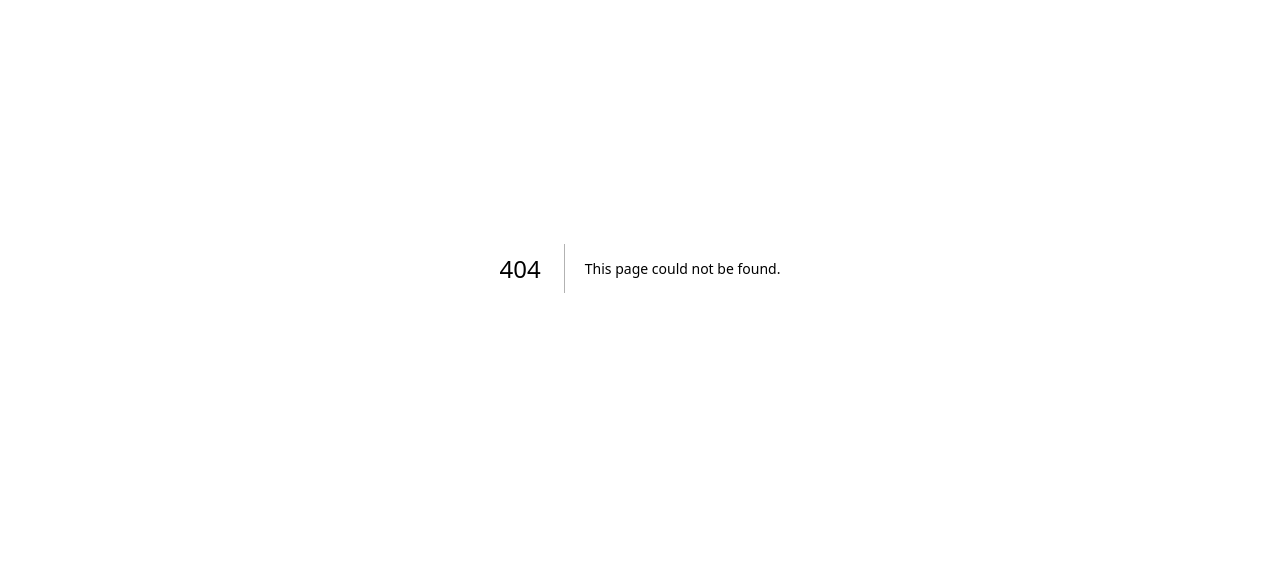
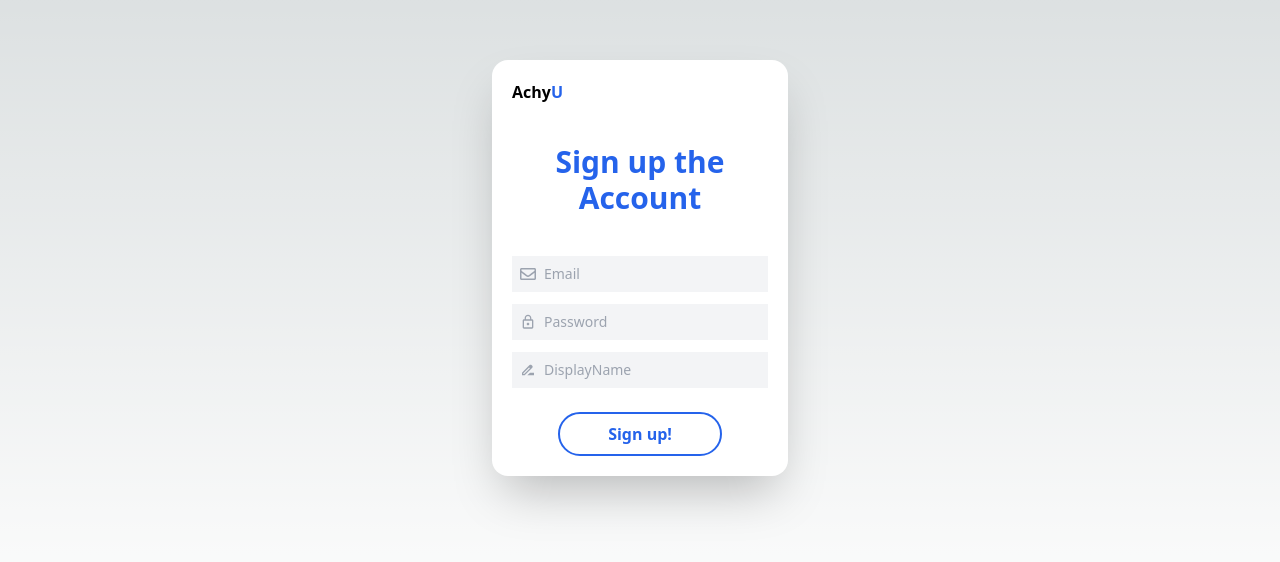
Before and after one commit to achyu-nitkc/achyu-frontend, a Next.js app: page /signup in a window 1280 px wide. Before the commit this address had no page. Shown: the part 132-694 px from the top of the page. Built offline with nearby package versions, Linux system fonts and the light colour scheme.

Commit message:
complete authentication

```diff
--- /dev/null
+++ b/pages/home/index.js
@@ -0,0 +1,7 @@
+
+export default function Home(){
+
+    return (
+        <h1>Hello Home!!</h1>
+    )
+}
--- a/pages/login/index.js
+++ b/pages/login/index.js
@@ -35,9 +35,9 @@ export default function Login() {
                 const jwt = await response.text()
                 const expires = new Date()
                 expires.setMonth(expires.getMonth()+3)
-                document.cookie = `token=${jwt};expires=${expires.toUTCString()};path=/login`
-                //router.push("#")
-            } else if (response.status == 401) {
+                document.cookie = `token=${jwt};expires=${expires.toUTCString()};path=/`
+                await router.push("/home")
+            } else if (response.status === 401) {
                 console.log("login failed")
             }
         } catch (error) {
@@ -92,7 +92,7 @@ export default function Login() {
                         <h2 className={"text-3xl font-bold mb-2"}>Get started!</h2>
                         <div className={"border-2 w-10 border-white inline-block mb-2"}></div>
                         <p className={"mb-2"}>Share your region state.</p>
-                        <Link href={"#"}
+                        <Link href={"/signup"}
                               className={"border-2 border-white rounded-full px-12 py-2 inline-block font-semibold hover:bg-white hover:text-blue-600"}>Sign
                             Up</Link>
                     </div>
--- /dev/null
+++ b/pages/signup/index.js
@@ -0,0 +1,100 @@
+import Head from "next/head"
+import Link from "next/link"
+import {FaRegEnvelope} from "react-icons/fa";
+import {MdLockOutline,MdDriveFileRenameOutline} from "react-icons/md";
+import {useState} from "react";
+import {useRouter} from "next/router";
+
+export default function Signup() {
+    const [formData,setFormData] = useState({
+        Email:"",
+        Password:"",
+        DisplayName:""
+    })
+    const router = useRouter()
+
+    const handleChange = (e) => {
+        const {name,value} = e.target
+        setFormData({
+            ...formData,
+            [name]:value,
+        })
+    }
+
+    const handleSubmit = async (e) => {
+        e.preventDefault()
+        try {
+            console.log(formData)
+            const response = await fetch(
+                "http://localhost:8080/create",{
+                    method: "POST",
+                    headers: {
+                        "Content-Type":"application/json"
+                    },
+                    body: JSON.stringify(formData)
+                }
+            )
+            if (response.ok) {
+                const jwt = await response.text()
+                const expires = new Date()
+                expires.setMinutes(expires.getMinutes() + 5)
+                document.cookie = `token=${jwt};expires=${expires.toUTCString()};path=/signup`
+                await router.push("/verify")
+            } else if (response.status == 401) {
+                console.log("signup failed")
+            }
+        } catch (error) {
+            console.log(error)
+        }
+    }
+
+    return (
+        <div className={"flex flex-col items-center justify-center min-h-screen py-2"}>
+            <Head>
+                <title>Signup</title>
+                <link rel={"icon"} href={"/public/favicon.ico"}/>
+            </Head>
+            <main className={"flex flex-col items-center justify-center w-full flex-1 px-20 text-center"}>
+                <div className={"flex-col bg-white rounded-2xl min-w-min shadow-2xl flex w-1/4 max-w-4xl p-5"}>
+                    <div className={"text-left font-bold"}>
+                        Achy<span className={"text-blue-600"}>U</span>
+                    </div>
+                    <div className={"py-10"}>
+                        <h2 className={"text-3xl font-bold text-blue-600"}>
+                            Sign up the Account
+                        </h2>
+                    </div>
+                    <form onSubmit={handleSubmit} className={"flex flex-col items-center"}>
+                        <div className={"bg-gray-100 w-64 p-2 flex items-center mb-3"}>
+                            <FaRegEnvelope className={"text-gray-400 mr-2"}/>
+                            <input type={"email"} name={"Email"}
+                                   placeholder={"Email"}
+                                   onChange={handleChange}
+                                   required className={"bg-gray-100 outline-none text-sm flex-1"}/>
+                        </div>
+
+                        <div className={"bg-gray-100 w-64 p-2 flex items-center mb-3"}>
+                            <MdLockOutline className={"text-gray-400 mr-2"}/>
+                            <input type={"password"} name={"Password"}
+                                   placeholder={"Password"} required
+                                   onChange={handleChange}
+                                   className={"bg-gray-100 outline-none text-sm flex-1"}/>
+                        </div>
+                        <div className={"bg-gray-100 w-64 p-2 flex items-center mb-3"}>
+                            <MdDriveFileRenameOutline className={"text-gray-400 mr-2"}/>
+                            <input type={"text"} name={"DisplayName"}
+                                   placeholder={"DisplayName"}
+                                   onChange={handleChange}
+                                   required className={"bg-gray-100 outline-none text-sm flex-1"}/>
+                        </div>
+                        <div className={"border-2 w-10 border-white inline-block mb-2"} />
+                        <button type={"submit"}
+                                className={"border-2 border-blue-600 rounded-full text-blue-600 px-12 py-2 inline-block font-semibold hover:text-white hover:bg-blue-600"}>
+                            Sign up!
+                        </button>
+                    </form>
+                </div>
+            </main>
+        </div>
+    )
+}
--- /dev/null
+++ b/pages/verify/index.js
@@ -0,0 +1,123 @@
+import Head from "next/head"
+import {useRef, useState} from "react";
+import {useRouter} from "next/router";
+
+export default function Verify() {
+    const inputRefs = useRef([])
+    const [inputValues, setInputValues] = useState(Array(8).fill(''))
+
+    const router = useRouter()
+
+    const handleChange = (e, index) => {
+        const value = e.target.value
+        if (!/^[0-9]$/.test(value)) {
+            e.target.value = ''
+            return
+        }
+        const newInputValues = [...inputValues]
+        newInputValues[index] = value
+        setInputValues(newInputValues)
+        if (index < inputRefs.current.length - 1) {
+            inputRefs.current[index + 1].focus()
+        }
+    }
+
+    const handleKeyDown = (e, index) => {
+        if ((e.key === 'Backspace' || e.key === 'Delete') && index >= 0) {
+            e.target.value = ''
+            const newInputValues = [...inputValues]
+            newInputValues[index] = ''
+            if (index > 0) {
+                newInputValues[index - 1] = ''
+                inputRefs.current[index - 1].focus()
+            }
+            setInputValues(newInputValues)
+        }
+    }
+
+    const getCookie = (name) => {
+        const value = `;${document.cookie}`
+        const parts = value.split(`;${name}=`)
+        if (parts.length === 2) {
+            return parts.pop().split(';').shift()
+        }
+    }
+
+    const handleSubmit = async (e) => {
+        e.preventDefault()
+        const verifyCode = inputValues.join('')
+        const jwtData = getCookie('token')
+        try {
+            const jsonData = {
+                Token: jwtData,
+                Code: verifyCode
+            }
+            console.log(JSON.stringify(jsonData))
+
+            const response = await fetch("http://localhost:8080/verify", {
+                method: "POST",
+                headers: {
+                    "Content-Type": "application/json"
+                },
+                body: JSON.stringify(jsonData)
+            })
+            if (response.ok) {
+                const jwt = await response.text()
+                const expires = new Date()
+                expires.setMonth(expires.getMonth() + 3)
+                document.cookie = `token=${jwt};expires=${expires.toUTCString()};path=/`
+                await router.push("/home")
+            } else if (response.status === 401) {
+                console.log("verify failed")
+            }
+
+        } catch (error) {
+            console.log(error)
+        }
+    }
+
+    return (
+        <div className={"flex flex-col items-center justify-center min-h-screen py-2"}>
+            <Head>
+                <title>Verify</title>
+                <link rel={"icon"} href={"/public/favicon.ico"}/>
+            </Head>
+            <main className={"flex flex-col items-center justify-center w-full flex-1 px-20 text-center"}>
+                <div className={"flex-col bg-white rounded-2xl shadow-2xl flex w-1/4 min-w-min max-w-4xl p-5"}>
+                    <div className={"text-left font-bold"}>
+                        Achy<span className={"text-blue-600"}>U</span>
+                    </div>
+                    <div className={"py-10"}>
+                        <h2 className={"text-3xl font-bold text-blue-600"}>
+                            Verify your account
+                        </h2>
+                        <div className={"border-2 w-10 border-white inline-block mb-2"}></div>
+                        <p className={"mb-2"}>Enter the 8-digit code we sent to you.</p>
+                    </div>
+                    <form onSubmit={handleSubmit} className={"flex flex-col items-center"}>
+                        <div className={"w-100 p-2 flex items-start mb-3"}>
+                            {Array.from({length: 8}).map((_, index) => (
+                                <input
+                                    key={index}
+                                    type="text"
+                                    maxLength="1"
+                                    className="w-10 h-10 rounded-lg border-2 m-0.5 border-blue-600 text-center text-xl focus:outline-none focus:ring-2 focus:ring-blue-400"
+                                    ref={(el) => (inputRefs.current[index] = el)}
+                                    onChange={(e) => handleChange(e, index)}
+                                    onKeyDown={(e) => handleKeyDown(e, index)}
+                                />
+                            ))}
+                        </div>
+
+                        <div className={"border-2 w-10 border-white inline-block mb-2"}></div>
+                        <button
+                            type={"submit"}
+                            className={"border-2 border-blue-600 rounded-full text-blue-600 px-12 py-2 inline-block font-semibold hover:text-white hover:bg-blue-600"}>
+                            confirm
+                        </button>
+                    </form>
+                </div>
+            </main>
+        </div>
+    )
+}
```
